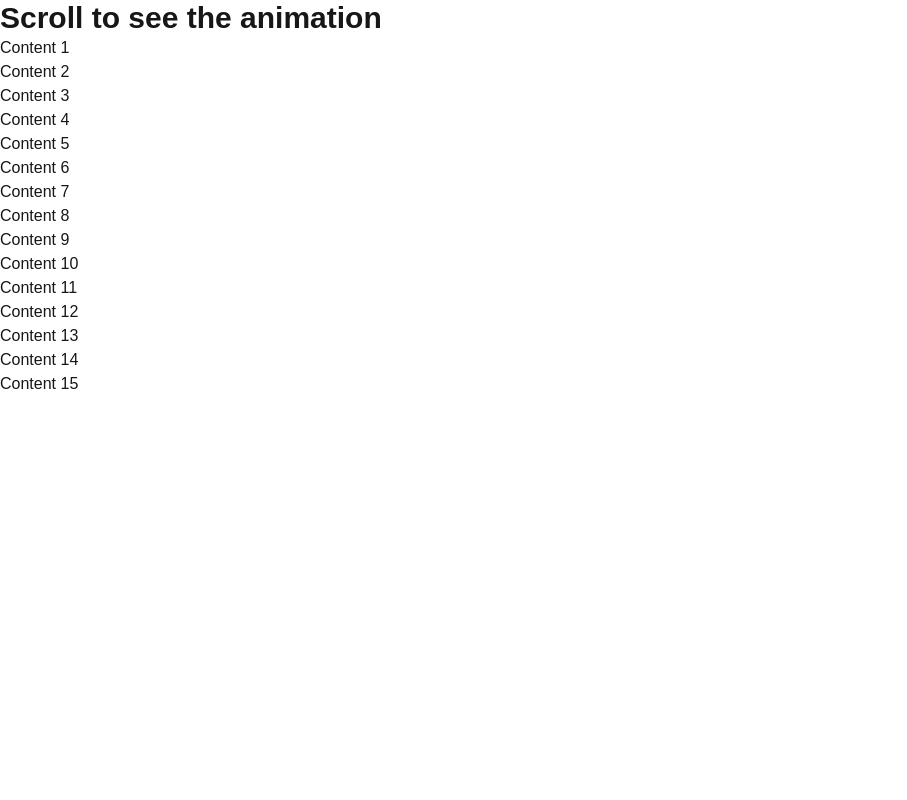
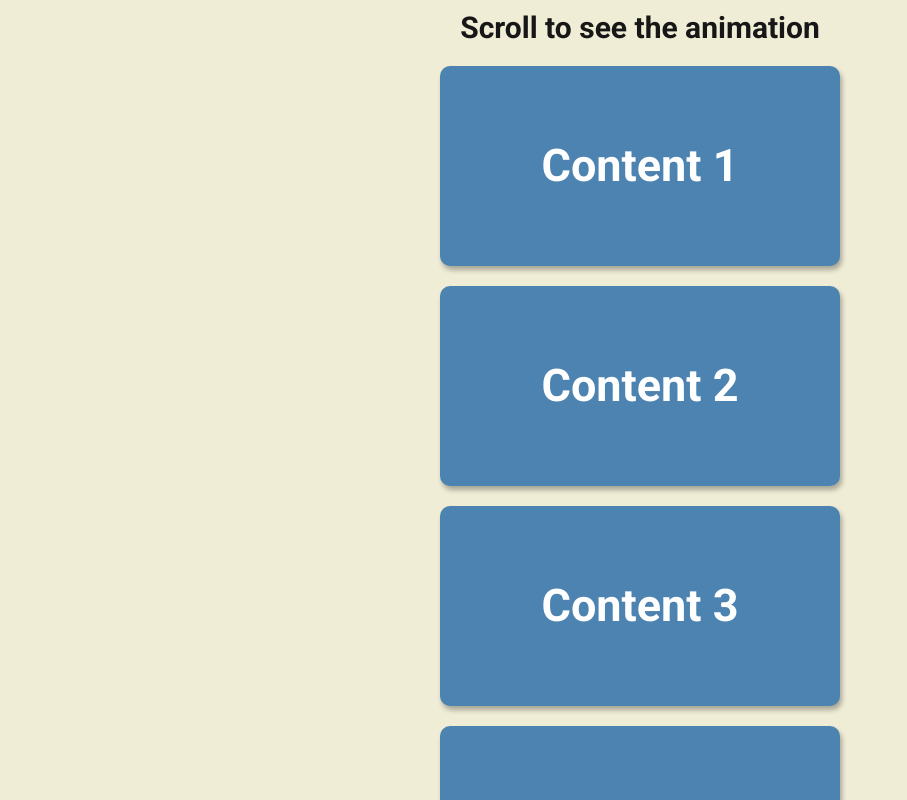
Before and after one commit to TuwenMark/50projects50days, a Next.js app: page /day06_scroll-animation in a window 1280 px wide. Shown: the top 800 px of the page, without its empty margins (0-907 px from the left). Built offline with nearby package versions, Linux system fonts and the light colour scheme; a web font is replaced by a local one.

Commit message:
day06 Scroll Animation

```diff
--- a/app/day06_scroll-animation/page.tsx
+++ b/app/day06_scroll-animation/page.tsx
@@ -1,10 +1,33 @@
-import React from 'react'
+'use client'
+
+import React, {useEffect, useState} from 'react'
 
 export default function Page() {
+  const [views, setViews] = useState(Array(15).fill(false))
+
+  useEffect(() => {
+    // 滚动检测函数
+    const handleScroll = () => {
+      const triggerBottom = window.innerHeight / 5 * 4
+      const boxes = document.querySelectorAll('h2')
+      const tempViews = Array.from(boxes).map(box => {
+        const boxTop = box.getBoundingClientRect().top
+        return boxTop < triggerBottom
+      })
+      setViews(tempViews)
+    }
+    // 初次渲染时触发一次滚动检测
+    handleScroll()
+    // 添加滚动事件监听
+    window.addEventListener('scroll', handleScroll)
+    // 组件卸载后，移除事件监听器
+    return () => window.removeEventListener('scroll', handleScroll)
+  }, []) // 空依赖数组，确保只在组件挂载时添加一次事件监听器
+
   return (
-    <div>
-      <h1>Scroll to see the animation</h1>
-      {Array.from({length: 15}).map((_, index) => (<div key={index + 1}>Content {index + 1}</div>))}
+    <div className='font-roboto bg-[#efedd6] flex flex-col justify-center items-center m-0 overflow-x-hidden'>
+      <h1 className='m-2.5'>Scroll to see the animation</h1>
+      {Array.from({length: 15}).map((_, index) => (<h2 key={index + 1} className={`bg-[#4c83b1] text-white m-2.5 w-[400px] h-[200px] rounded-[10px] flex justify-center items-center text-[45px] shadow-[2px_4px_5px_rgba(0,0,0,0.3)] ${views[index] ? "" : "translate-x-[400%]"} ${views[index] ? "" : "even:translate-x-[-400%]"} ${views[index] ? "translate-x-0" : ""} transition-transform duration-[400ms] ease-in-out`}>Content {index + 1}</h2>))}
     </div>
   )
 }
```
